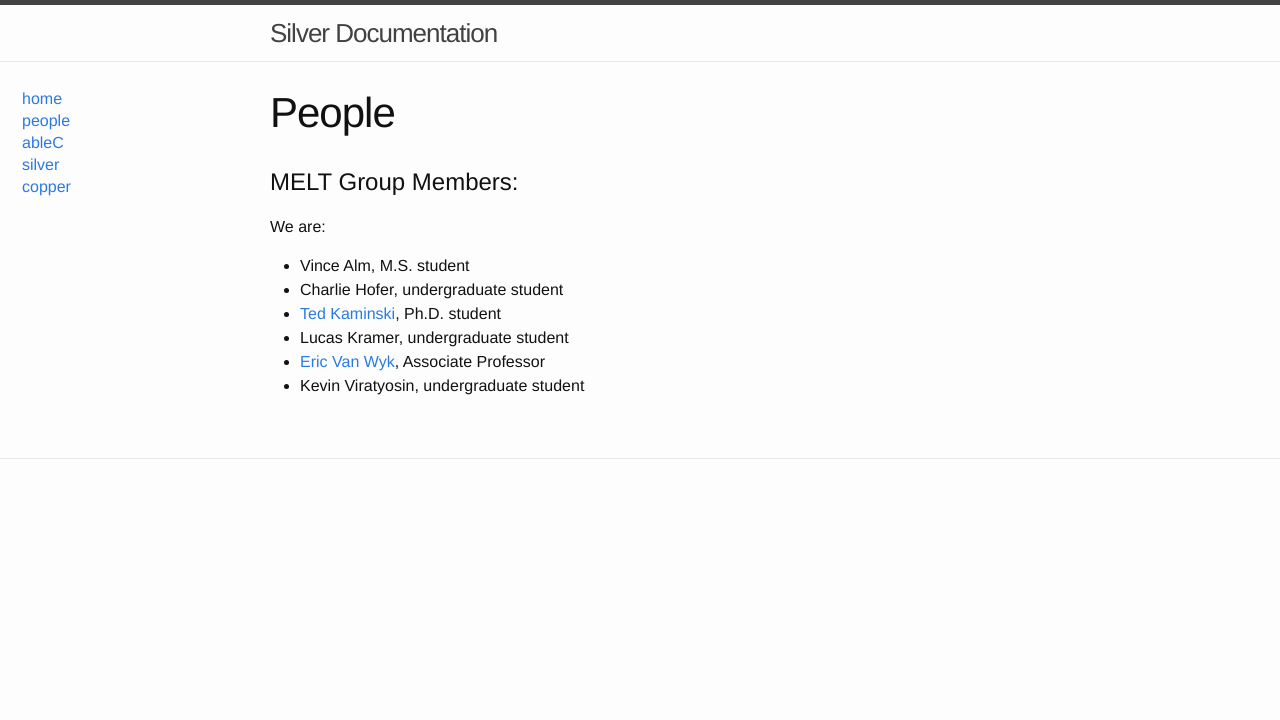
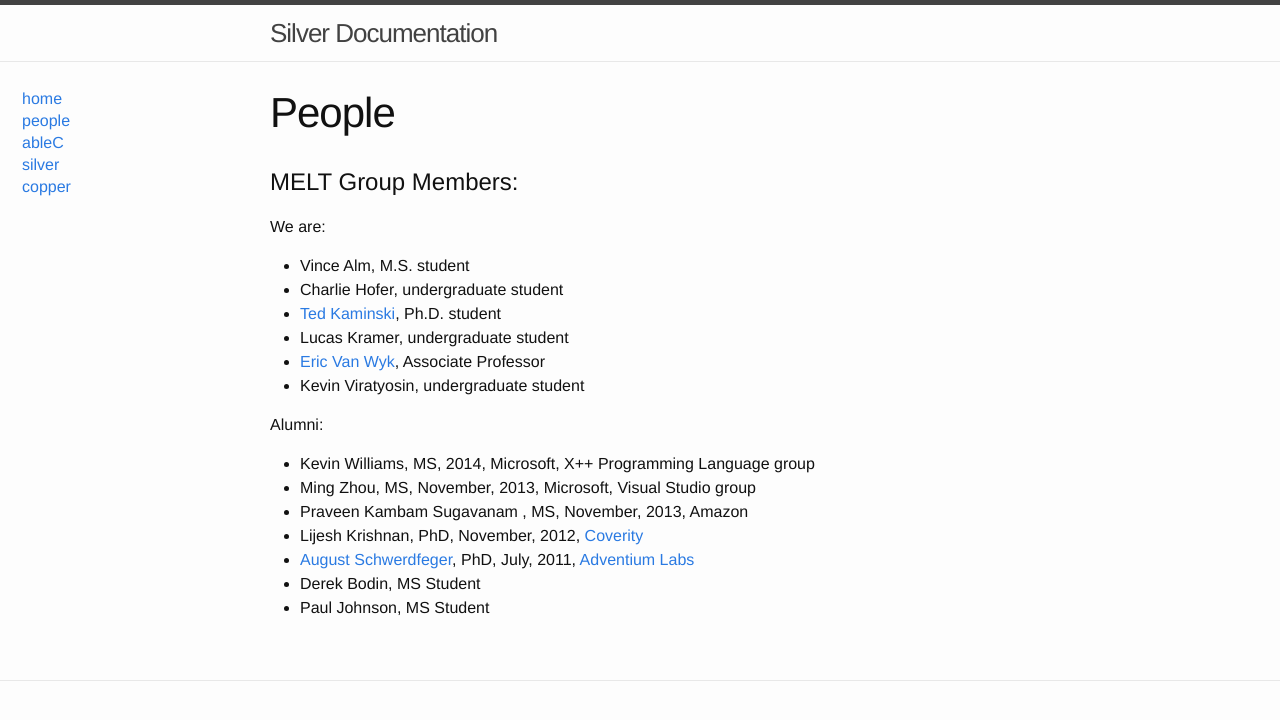
Before and after one commit to melt-umn/melt-website, a Jekyll site: the page built from people/index.md, in a window 1280 px wide. Shown: the top 720 px of the page. Built offline with Jekyll 4.4.1, drawn with Linux system fonts in a browser that asks for light colours.

Commit message:
Update index.md

```diff
--- a/people/index.md
+++ b/people/index.md
@@ -12,3 +12,12 @@ We are:
 * Lucas Kramer, undergraduate student
 * [Eric Van Wyk](http://www-users.cs.umn.edu/~evw/), Associate Professor
 * Kevin Viratyosin, undergraduate student
+
+Alumni:
+* Kevin Williams, MS, 2014, Microsoft, X++ Programming Language group
+* Ming Zhou, MS, November, 2013, Microsoft, Visual Studio group
+* Praveen Kambam Sugavanam , MS, November, 2013, Amazon
+* Lijesh Krishnan, PhD, November, 2012, [Coverity](http://www.coverity.com/)
+* [August Schwerdfeger](http://www.adventiumlabs.com/about-us/staff/technical-staff/august-schwerdfeger-phd), PhD, July, 2011, [Adventium Labs](http://www.adventiumlabs.com/)
+* Derek Bodin, MS Student
+* Paul Johnson, MS Student
```
